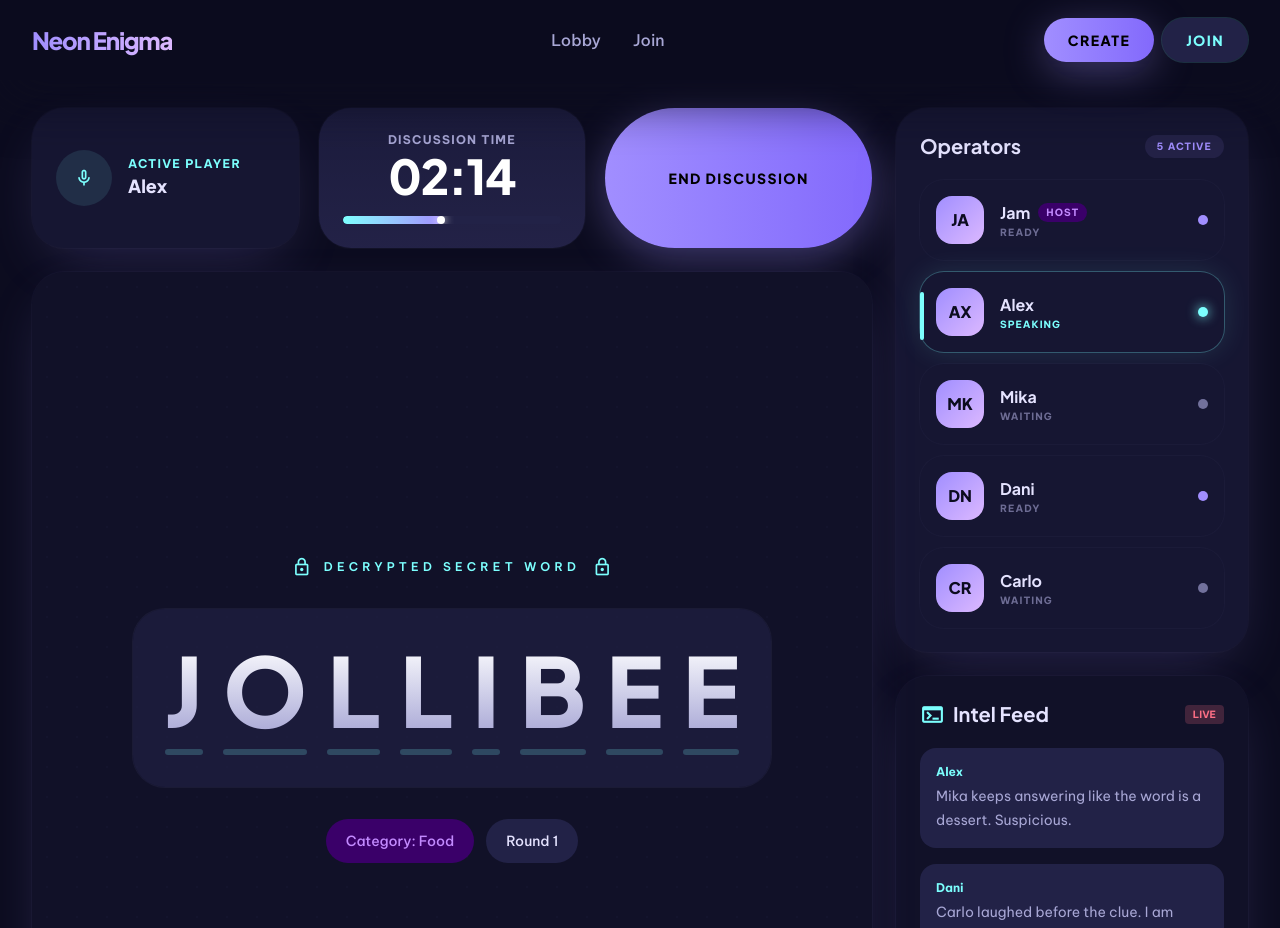
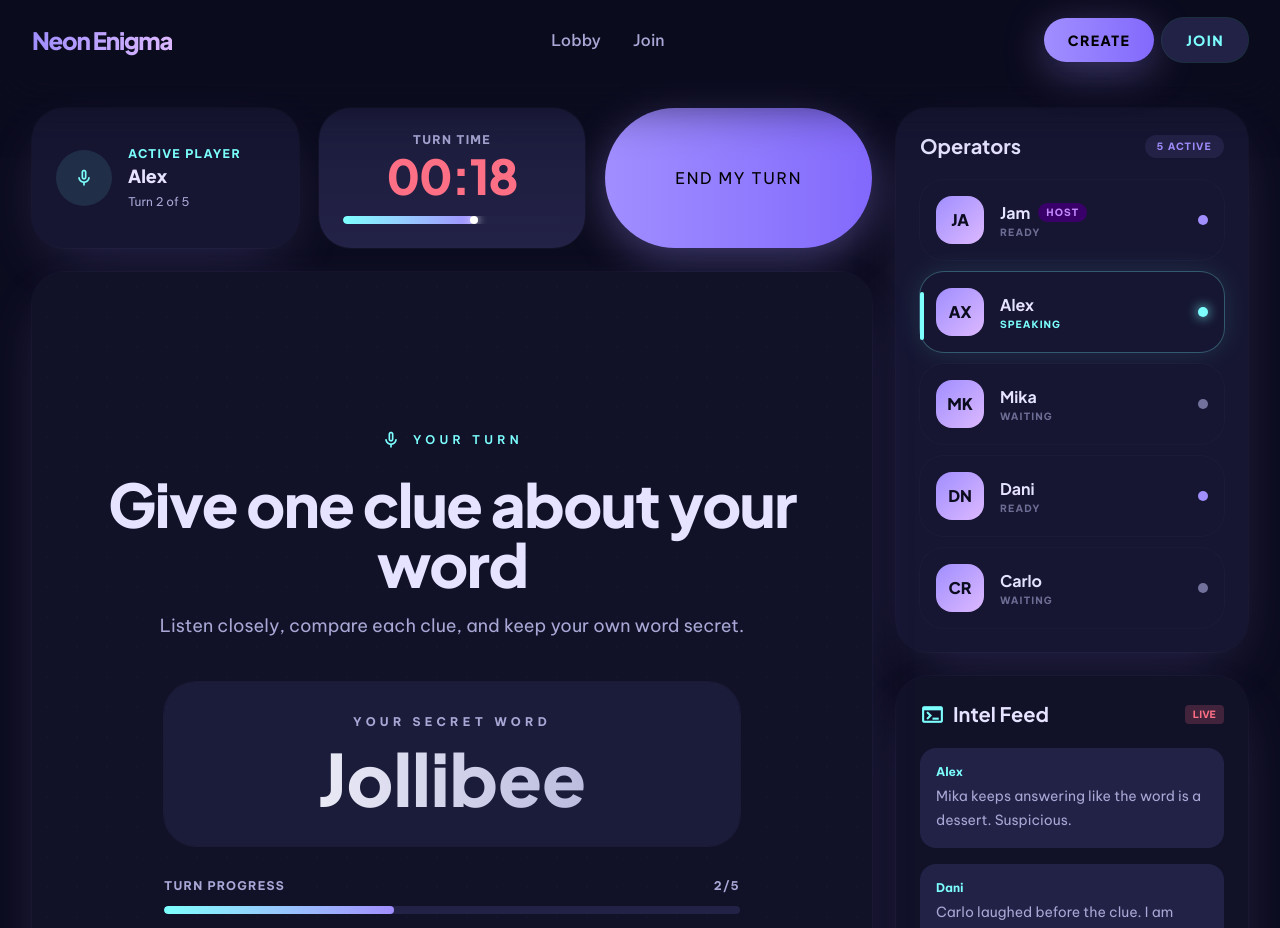
Before and after one commit to Jaaaaam/whos-the-spy, a React (Vite) app: page /room/demo/discussion in a window 1280 px wide. Shown: the top 928 px of the page. Built offline with nearby package versions, Linux system fonts and the light colour scheme; no server answers.

Commit message:
update discussion demo for player turns

```diff
--- a/src/features/game/data/mockGame.ts
+++ b/src/features/game/data/mockGame.ts
@@ -4,10 +4,13 @@
   secretWord: 'Jollibee',
   spy: 'Mika',
   timer: '03:00',
-  discussionTimer: '02:14',
+  discussionTimer: '00:18',
   votingTimer: '00:44',
   category: 'Food',
   activePlayer: 'Alex',
+  currentPlayer: 'Alex',
+  currentTurn: 2,
+  totalTurns: mockPlayers.length,
   players: mockPlayers,
   votes: [
     { voter: 'Jam', target: 'Mika' },
--- a/src/features/game/pages/DiscussionPage.tsx
+++ b/src/features/game/pages/DiscussionPage.tsx
@@ -1,4 +1,4 @@
-import { ButtonLink } from '../../../shared/components/Button'
+import { Button } from '../../../shared/components/Button'
 import { Card } from '../../../shared/components/Card'
 import { PageShell } from '../../../shared/layouts/PageShell'
 import { PlayerList } from '../../room/components/PlayerList'
@@ -8,7 +8,8 @@
 import { mockGame } from '../data/mockGame'
 
 export function DiscussionPage() {
-  const wordLetters = mockGame.secretWord.toUpperCase().split('')
+  const isCurrentPlayerActive = mockGame.currentPlayer === mockGame.activePlayer
+  const turnProgress = (mockGame.currentTurn / mockGame.totalTurns) * 100
 
   return (
     <PageShell showFooter={false}>
@@ -26,15 +27,24 @@
                 <h2 className="font-headline text-lg font-extrabold">
                   {mockGame.activePlayer}
                 </h2>
+                <p className="mt-1 text-xs text-on-surface-variant">
+                  Turn {mockGame.currentTurn} of {mockGame.totalTurns}
+                </p>
               </div>
             </Card>
-            <Timer label="Discussion Time" value={mockGame.discussionTimer} progress={45} />
-            <ButtonLink
-              to="/room/demo/voting"
+            <Timer
+              label="Turn Time"
+              value={mockGame.discussionTimer}
+              progress={60}
+              urgent
+            />
+            <Button
               className="min-h-24 rounded-[2rem] py-6 text-base md:h-full"
+              disabled={!isCurrentPlayerActive}
+              type="button"
             >
-              End Discussion
-            </ButtonLink>
+              {isCurrentPlayerActive ? 'End My Turn' : `Waiting for ${mockGame.activePlayer}`}
+            </Button>
           </div>
 
           <Card
@@ -43,29 +53,51 @@
           >
             <div className="absolute inset-0 noise-grid opacity-10" />
             <div className="relative z-10 max-w-4xl px-2">
-              <div className="mb-8 flex items-center justify-center gap-3 text-tertiary">
-                <span className="material-symbols-outlined">lock</span>
+              <div className="mb-6 flex items-center justify-center gap-3 text-tertiary">
+                <span className="material-symbols-outlined">mic</span>
                 <p className="text-xs font-semibold uppercase tracking-[0.35em]">
-                  Decrypted Secret Word
+                  {isCurrentPlayerActive ? 'Your Turn' : 'Discussion In Progress'}
                 </p>
-                <span className="material-symbols-outlined">lock</span>
               </div>
-              <div className="flex flex-wrap justify-center gap-3 rounded-[2rem] bg-surface-container-highest/60 p-5 ring-1 ring-outline-variant/20 sm:gap-5 sm:p-8">
-                {wordLetters.map((letter, index) => (
-                  <div key={`${letter}-${index}`} className="flex flex-col items-center">
-                    <span className="font-headline text-5xl font-black text-transparent bg-clip-text bg-gradient-to-b from-white to-on-surface-variant sm:text-7xl lg:text-8xl">
-                      {letter}
-                    </span>
-                    <div className="mt-3 h-1.5 w-full rounded-full bg-tertiary/20" />
-                  </div>
-                ))}
+              <h1 className="font-headline text-4xl font-black tracking-tight sm:text-6xl">
+                {isCurrentPlayerActive
+                  ? 'Give one clue about your word'
+                  : `${mockGame.activePlayer} is giving a clue`}
+              </h1>
+              <p className="mx-auto mt-4 max-w-2xl text-lg leading-8 text-on-surface-variant">
+                Listen closely, compare each clue, and keep your own word secret.
+              </p>
+
+              <div className="mx-auto mt-10 max-w-xl rounded-[2rem] bg-surface-container-highest/60 p-6 ring-1 ring-outline-variant/20 sm:p-8">
+                <p className="text-xs font-bold uppercase tracking-[0.35em] text-on-surface-variant">
+                  Your Secret Word
+                </p>
+                <p className="mt-3 font-headline text-5xl font-black text-transparent bg-clip-text bg-gradient-to-r from-white to-on-surface-variant sm:text-7xl">
+                  {mockGame.secretWord}
+                </p>
               </div>
+
+              <div className="mx-auto mt-8 max-w-xl">
+                <div className="flex items-center justify-between text-xs font-bold uppercase tracking-widest text-on-surface-variant">
+                  <span>Turn Progress</span>
+                  <span>
+                    {mockGame.currentTurn}/{mockGame.totalTurns}
+                  </span>
+                </div>
+                <div className="mt-3 h-2 overflow-hidden rounded-full bg-surface-container-highest">
+                  <div
+                    className="h-full rounded-full bg-gradient-to-r from-tertiary to-primary"
+                    style={{ width: `${turnProgress}%` }}
+                  />
+                </div>
+              </div>
+
               <div className="mt-8 flex flex-wrap justify-center gap-3">
-                <span className="rounded-full bg-secondary-container px-5 py-3 text-sm font-medium text-on-secondary-container">
-                  Category: {mockGame.category}
-                </span>
                 <span className="rounded-full bg-surface-container-highest px-5 py-3 text-sm font-medium text-on-surface">
                   Round 1
+                </span>
+                <span className="rounded-full bg-secondary-container px-5 py-3 text-sm font-medium text-on-secondary-container">
+                  Voting starts after every turn
                 </span>
               </div>
             </div>
```
